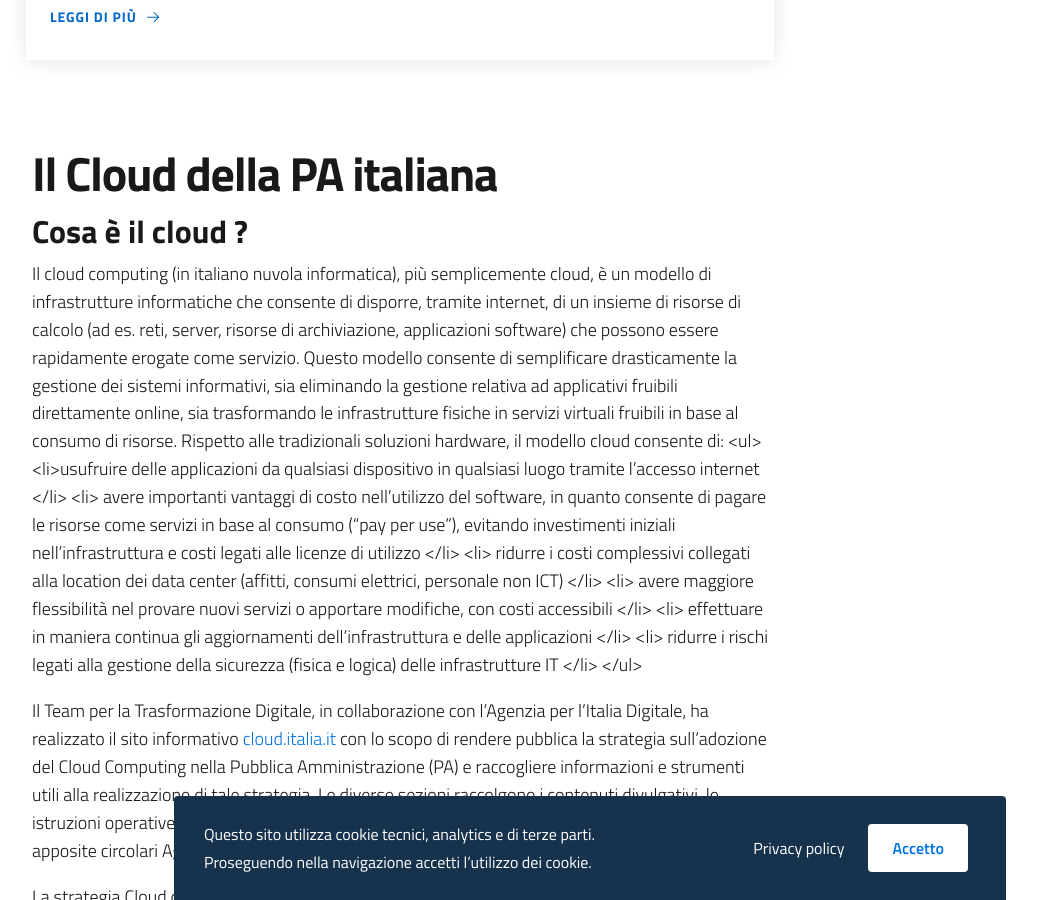
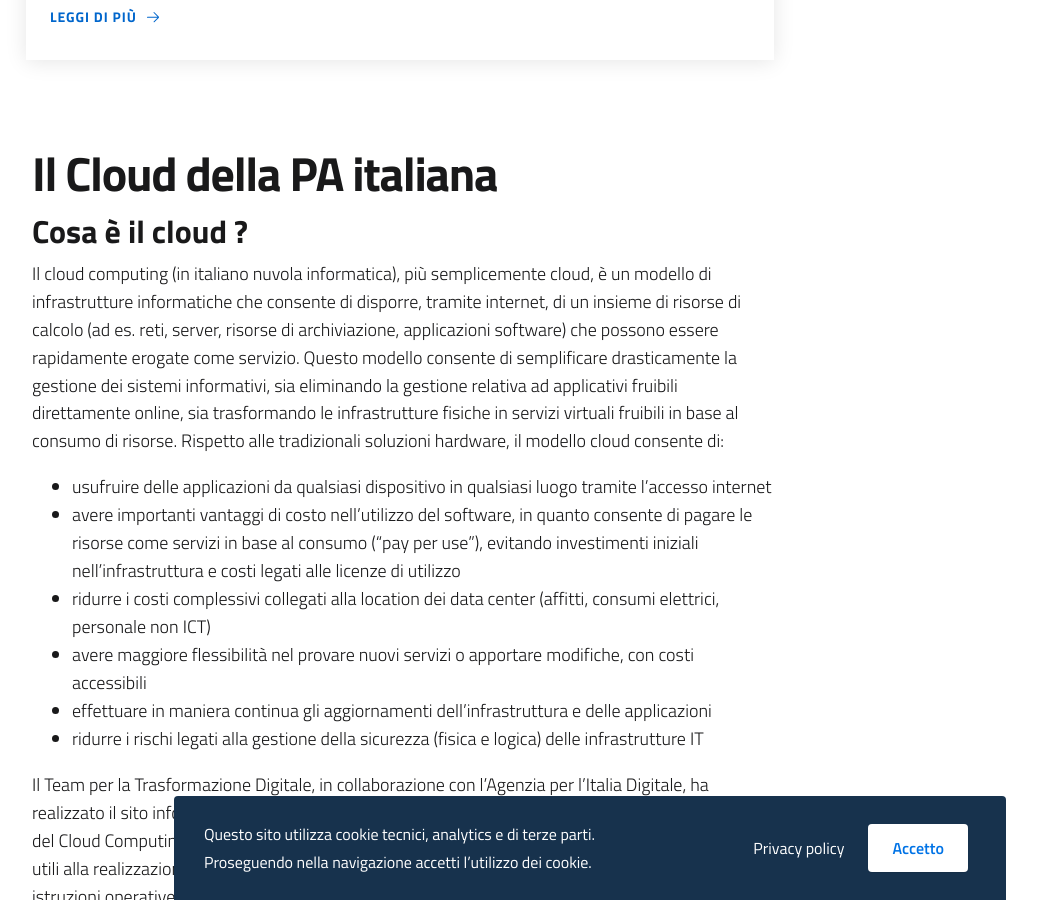
Before and after one commit to italia/cloud.italia.it, a Jekyll site: the page built from index.md, in a window 1280 px wide and 900 px high, scrolled down 933 px. Shown: the whole window, without its empty margins (50-1087 px from the left). Built offline with Jekyll 4.4.1, drawn with Linux system fonts in a browser that asks for light colours.

```diff
--- a/_includes/home/home-sections.html
+++ b/_includes/home/home-sections.html
@@ -7,7 +7,7 @@
                         <div class="col-12 col-lg-8">
                             <h1 id="cloud-della-pa-italiana">Il Cloud della PA italiana</h1>
                             <h3 id="cloud-computing">Cosa è il cloud ? </h3>
-                            <p markdown="1">
+                            <p>
                             Il cloud computing (in italiano
                             nuvola informatica), più semplicemente cloud, è un
                             modello di infrastrutture informatiche che consente
```
